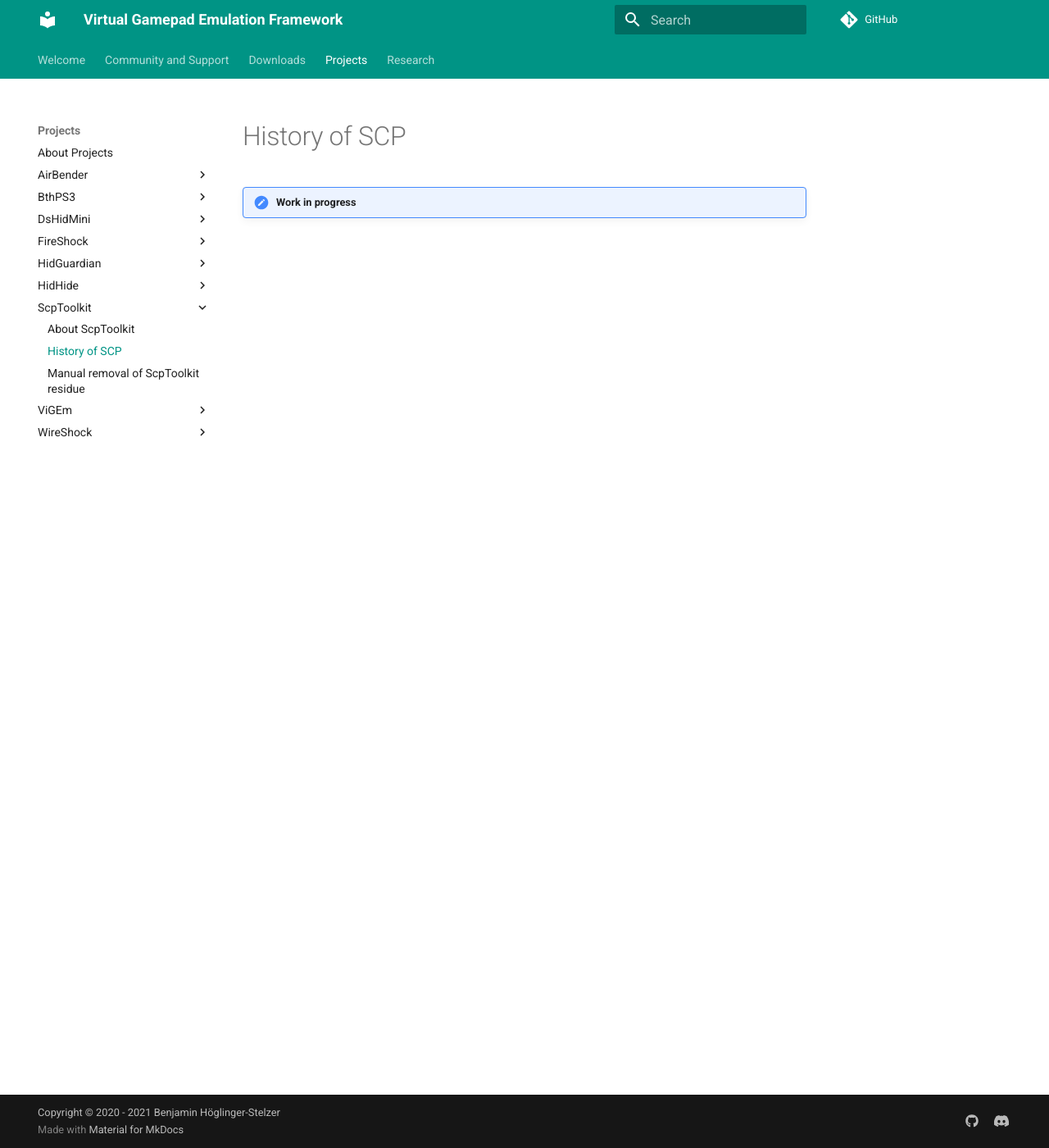
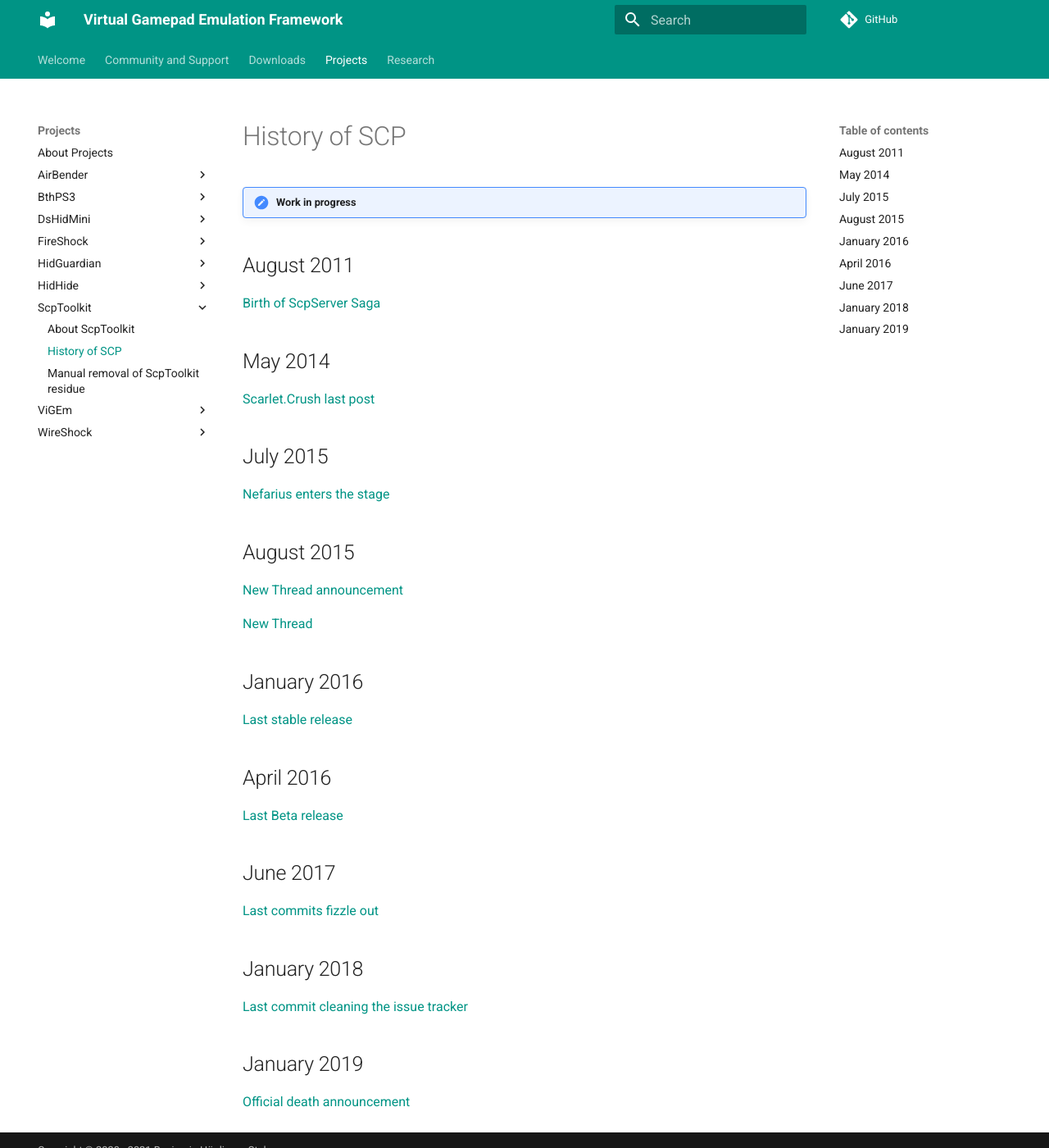
Before and after one commit to nefarius/ViGEm.github.io, an MkDocs documentation site: the page built from docs/projects/ScpToolkit/History.md, in a window 1280 px wide and 1400 px high. Shown: the whole window at 82% size. Built offline with MkDocs 1.6.1 and Material for MkDocs 9.7.7, drawn with Linux system fonts in a browser that asks for light colours; comment, search, counter and statistics services are not loaded.

Commit message:
Added interesting links for timeline

```diff
--- a/docs/projects/ScpToolkit/History.md
+++ b/docs/projects/ScpToolkit/History.md
@@ -1,3 +1,41 @@
 # History of SCP
 
 !!! important "Work in progress"
+
+## August 2011
+
+[Birth of ScpServer Saga](https://forums.pcsx2.net/Thread-XInput-Wrapper-for-DS3-and-Play-com-USB-Dual-DS2-Controller?pid=186161#pid186161)
+
+## May 2014
+
+[Scarlet.Crush last post](https://forums.pcsx2.net/Thread-XInput-Wrapper-for-DS3-and-Play-com-USB-Dual-DS2-Controller?pid=371071#pid371071)
+
+## July 2015
+
+[Nefarius enters the stage](https://forums.pcsx2.net/Thread-XInput-Wrapper-for-DS3-and-Play-com-USB-Dual-DS2-Controller?pid=471846#pid471846)
+
+## August 2015
+
+[New Thread announcement](https://forums.pcsx2.net/Thread-XInput-Wrapper-for-DS3-and-Play-com-USB-Dual-DS2-Controller?pid=474184#pid474184)
+
+[New Thread](https://forums.pcsx2.net/Thread-ScpToolkit-XInput-Wrapper-aka-ScpServer-Reloaded?pid=474175#pid474175)
+
+## January 2016
+
+[Last stable release](https://github.com/nefarius/ScpToolkit/releases/tag/v1.6.238.16010)
+
+## April 2016
+
+[Last Beta release](https://github.com/nefarius/ScpToolkit/releases/tag/v1.7.277.16103-BETA)
+
+## June 2017
+
+[Last commits fizzle out](https://github.com/nefarius/ScpToolkit/commit/cc8f383a3726c435d853040a85c8f572b59fc157)
+
+## January 2018
+
+[Last commit cleaning the issue tracker](https://github.com/nefarius/ScpToolkit/commit/c082de827fb6ec3efdff0a7a632977fbdff898e1)
+
+## January 2019
+
+[Official death announcement](https://forums.pcsx2.net/Thread-ScpToolkit-XInput-Wrapper-aka-ScpServer-Reloaded?pid=595090#pid595090)
```
